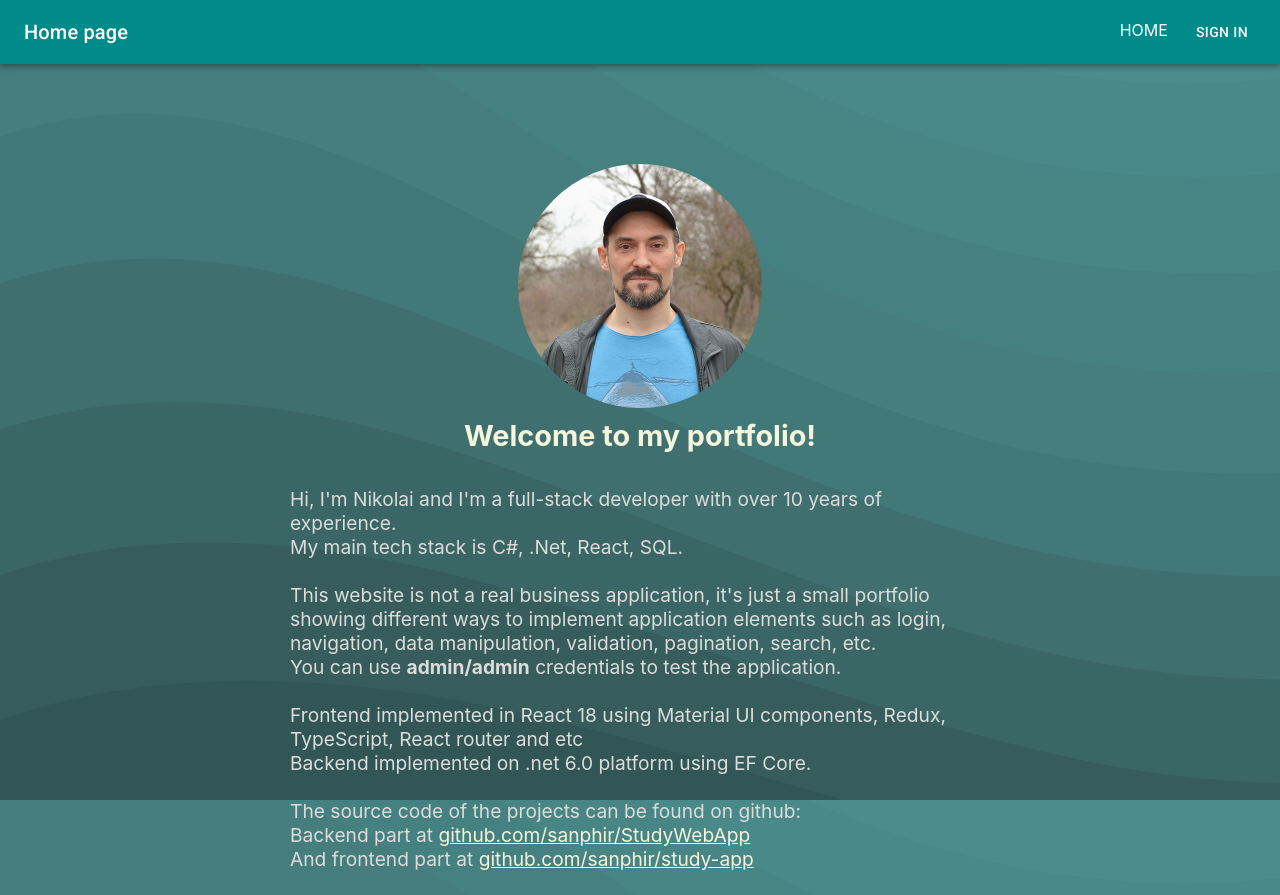
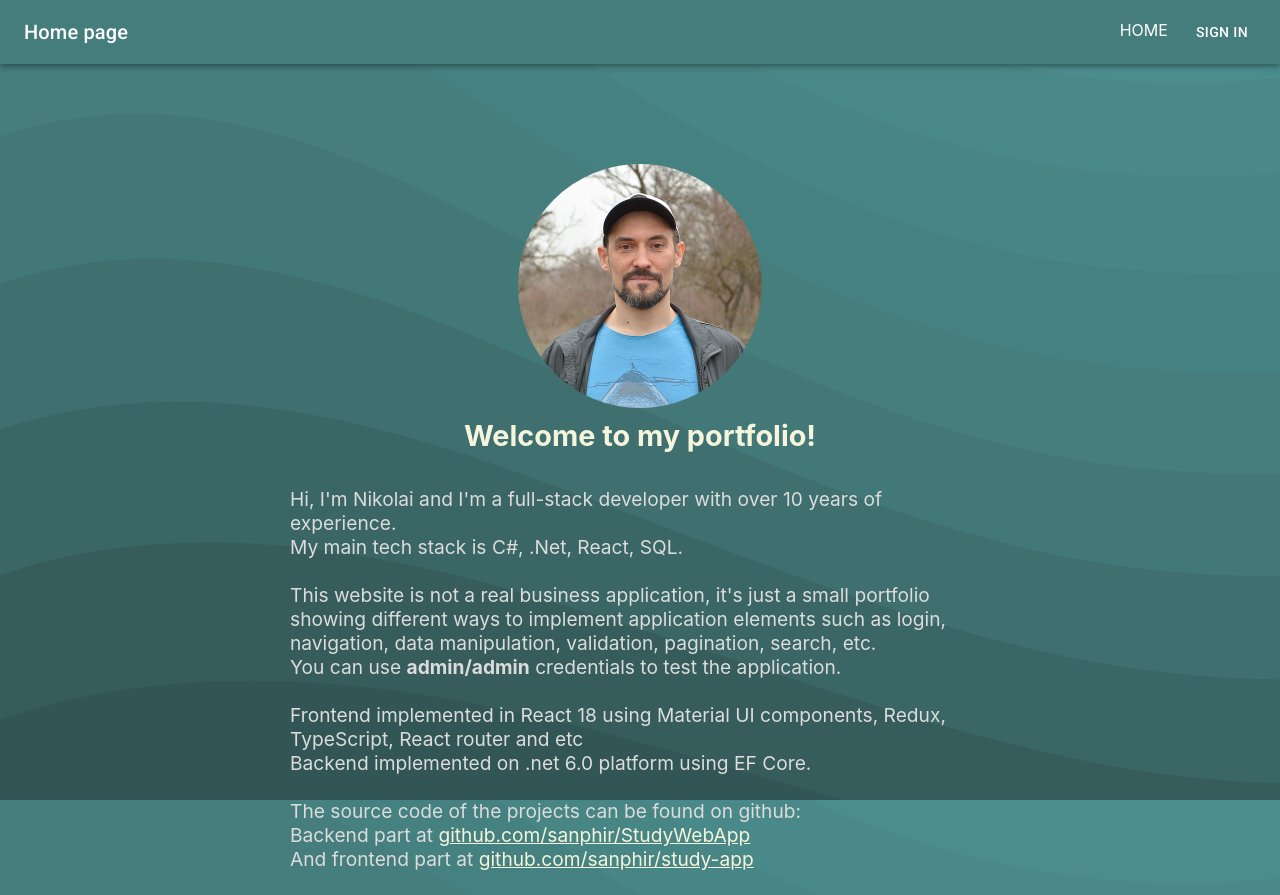
Before and after one commit to sanphir/portfolio-app, a React (Create React App) app: page / in a window 1280 px wide. Built offline with nearby package versions, Linux system fonts and the light colour scheme.

Commit message:
navbar color fix

```diff
--- a/src/components/Navbar.tsx
+++ b/src/components/Navbar.tsx
@@ -44,7 +44,7 @@ export const Navbar = () => {
 
     return (
         <Box sx={{ flexGrow: 1 }}>
-            <AppBar position="static" sx={{ backgroundColor: "darkcyan" }}>
+            <AppBar position="static" sx={{ backgroundColor: "#457d7d" }}>
                 <Toolbar>
                     <Typography variant="h6" component="div" sx={{ flexGrow: 1 }}>
                         {pageName()}
```
